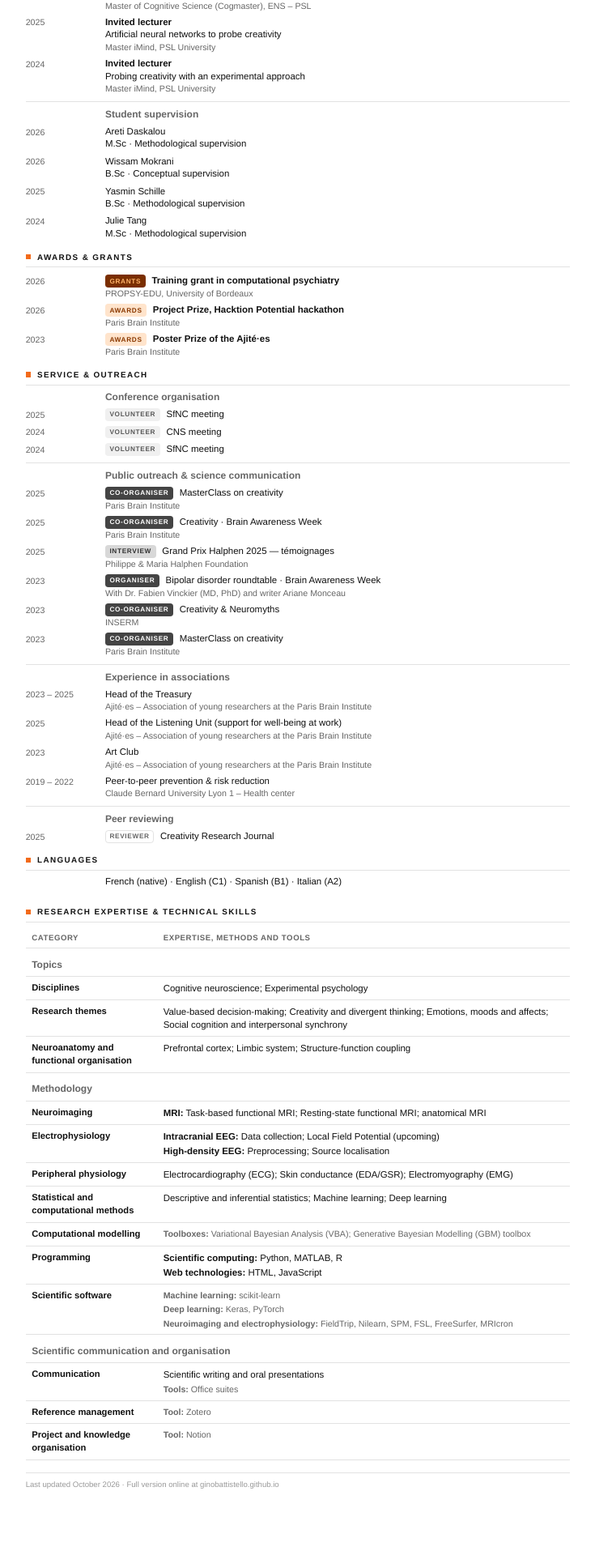
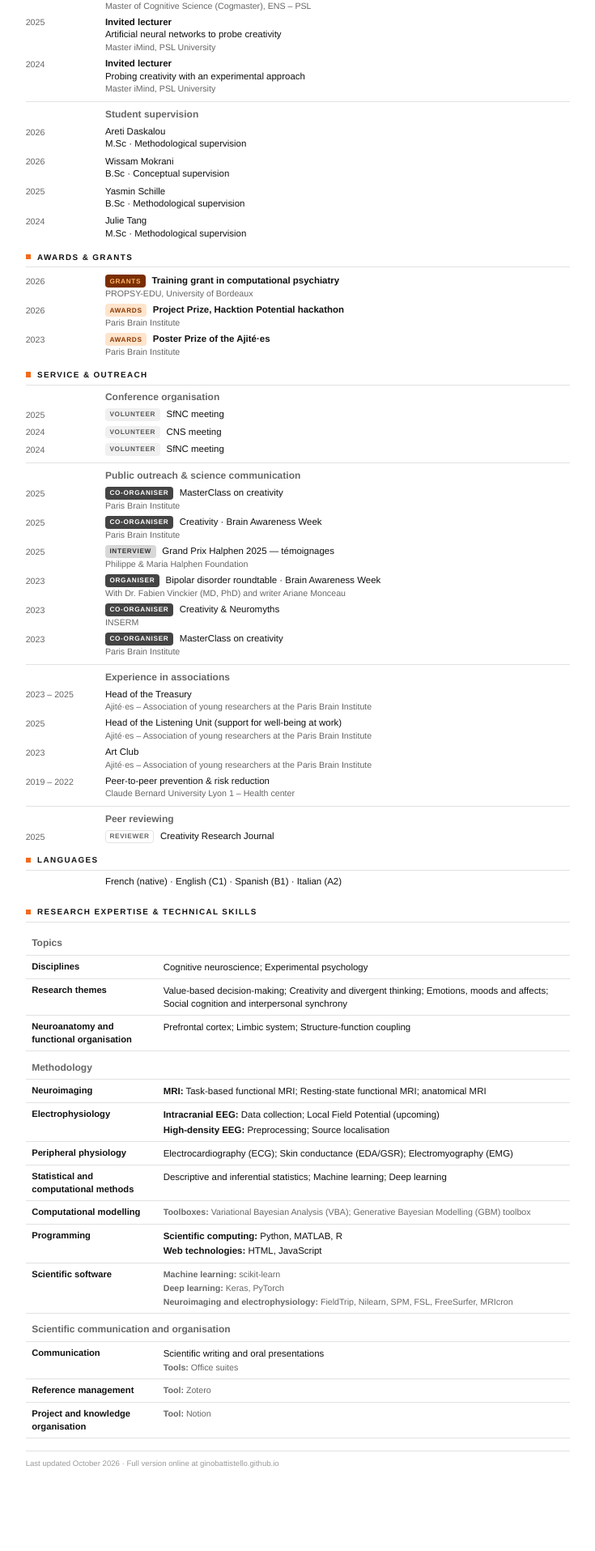
Before and after one commit to ginobattistello/ginobattistello.github.io, a Jekyll site: the page built from cv-print.html, in a window 1280 px wide. Shown: the part 2144-4059 px from the top of the page at 81% size, without its empty margins (272-1007 px from the left). Built offline with Jekyll 4.4.1, drawn with Linux system fonts in a browser that asks for light colours; after the commit the page ends 4033 px from its top, so only the background shows below that.

Commit message:
CV focus 2

```diff
--- a/assets/css/cv-print.css
+++ b/assets/css/cv-print.css
@@ -101,10 +101,6 @@ h3 {
   padding: 1.6mm 2mm; text-align: left; vertical-align: top;
   border-bottom: .5pt solid var(--rule);
 }
-.cv-skills-table thead th {
-  font-size: 7.2pt; font-weight: 700; color: var(--muted);
-  letter-spacing: .06em; text-transform: uppercase;
-}
 .cv-skills-table .cv-skill-domain th {
   padding: 3mm 2mm 1.5mm; font-size: 9pt; font-weight: 700;
   color: var(--muted); break-after: avoid;
@@ -116,7 +112,6 @@ h3 {
 .cv-skill-domain { break-after: avoid; }
 @media print {
   .cv-skills { break-before: page; margin-top: 0; }
-  .cv-skills-table thead { display: table-header-group; }
 }
 
 .cv-footer {
--- a/cv-print.html
+++ b/cv-print.html
@@ -130,9 +130,6 @@ permalink: /cv-print/
   <h2 id="cv-skills-heading">Research expertise &amp; technical skills</h2>
   <table class="cv-skills-table" aria-labelledby="cv-skills-heading">
     <colgroup><col class="cv-skill-category-column"><col></colgroup>
-    <thead>
-      <tr><th scope="col">Category</th><th scope="col">Expertise, methods and tools</th></tr>
-    </thead>
     {% for domain in site.data.skills %}
     <tbody>
       <tr class="cv-skill-domain"><th scope="rowgroup" colspan="2">{{ domain.domain | escape }}</th></tr>
```
Also changed, not shown: 1 other file.
